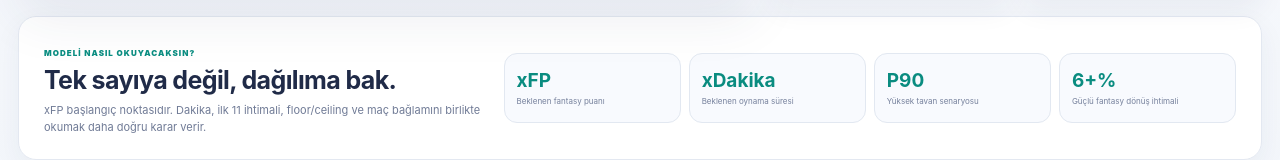
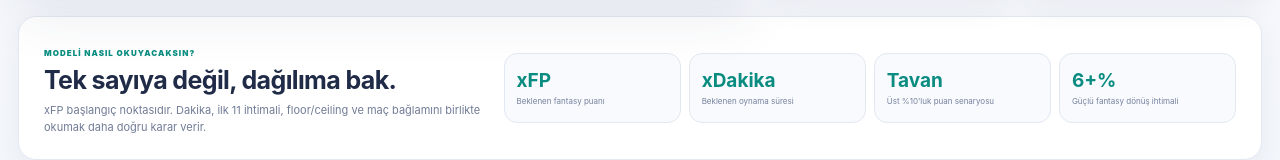
Before and after one commit to ecetin1998/tff-fantezi, a Next.js app: page / in a window 1280 px wide. Shown: the part 553-713 px from the top of the page. Built offline with nearby package versions, Linux system fonts and the light colour scheme; no server answers; the database is empty.

Commit message:
Replace P90 jargon on homepage

```diff
--- a/app/page.js
+++ b/app/page.js
@@ -53,7 +53,7 @@ export default async function Home(){
       <div className="home-guide-metrics">
         <div><b>xFP</b><span>Beklenen fantasy puanı</span></div>
         <div><b>xDakika</b><span>Beklenen oynama süresi</span></div>
-        <div><b>P90</b><span>Yüksek tavan senaryosu</span></div>
+        <div><b>Tavan</b><span>Üst %10'luk puan senaryosu</span></div>
         <div><b>6+%</b><span>Güçlü fantasy dönüş ihtimali</span></div>
       </div>
     </section>
```
